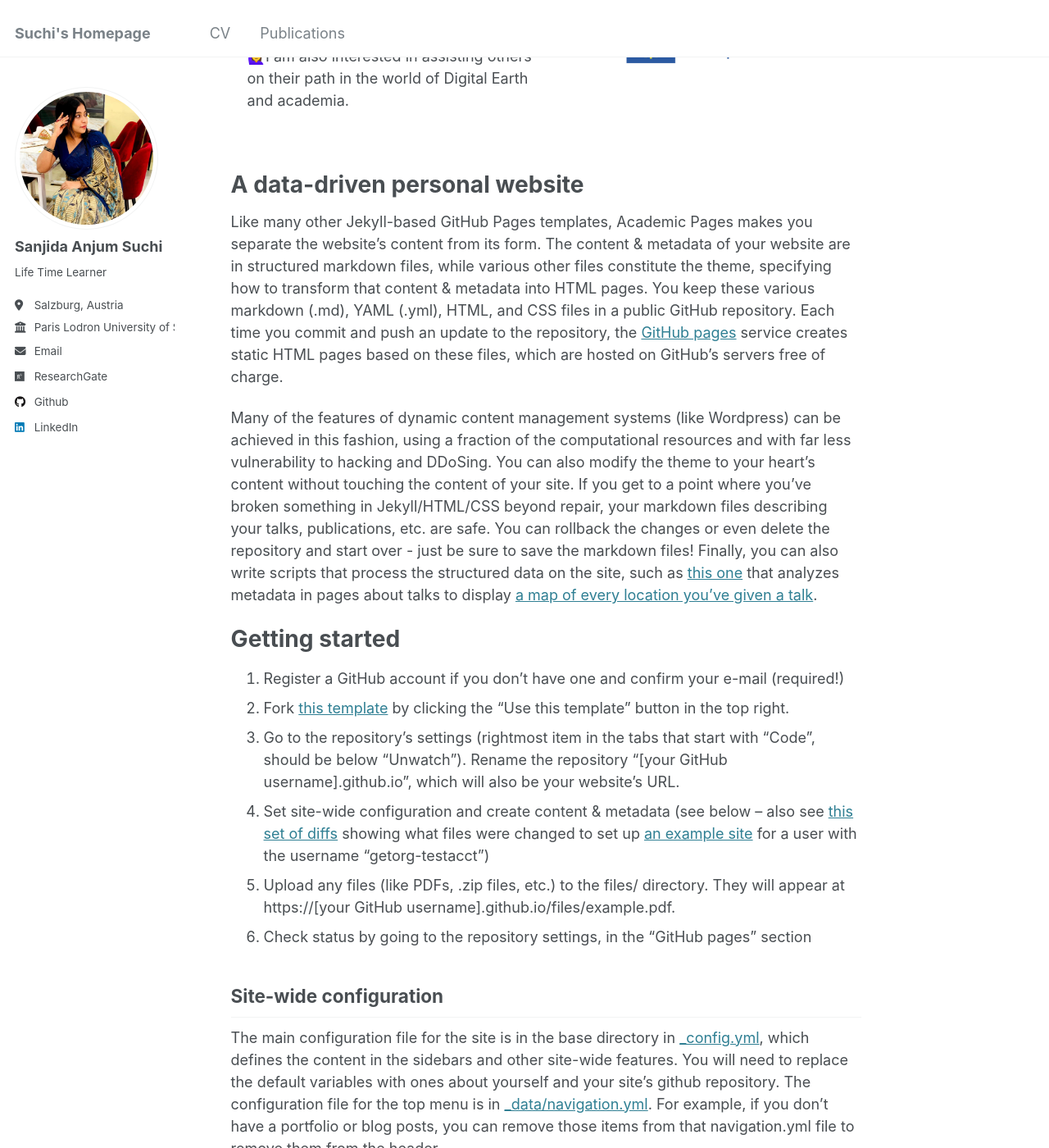
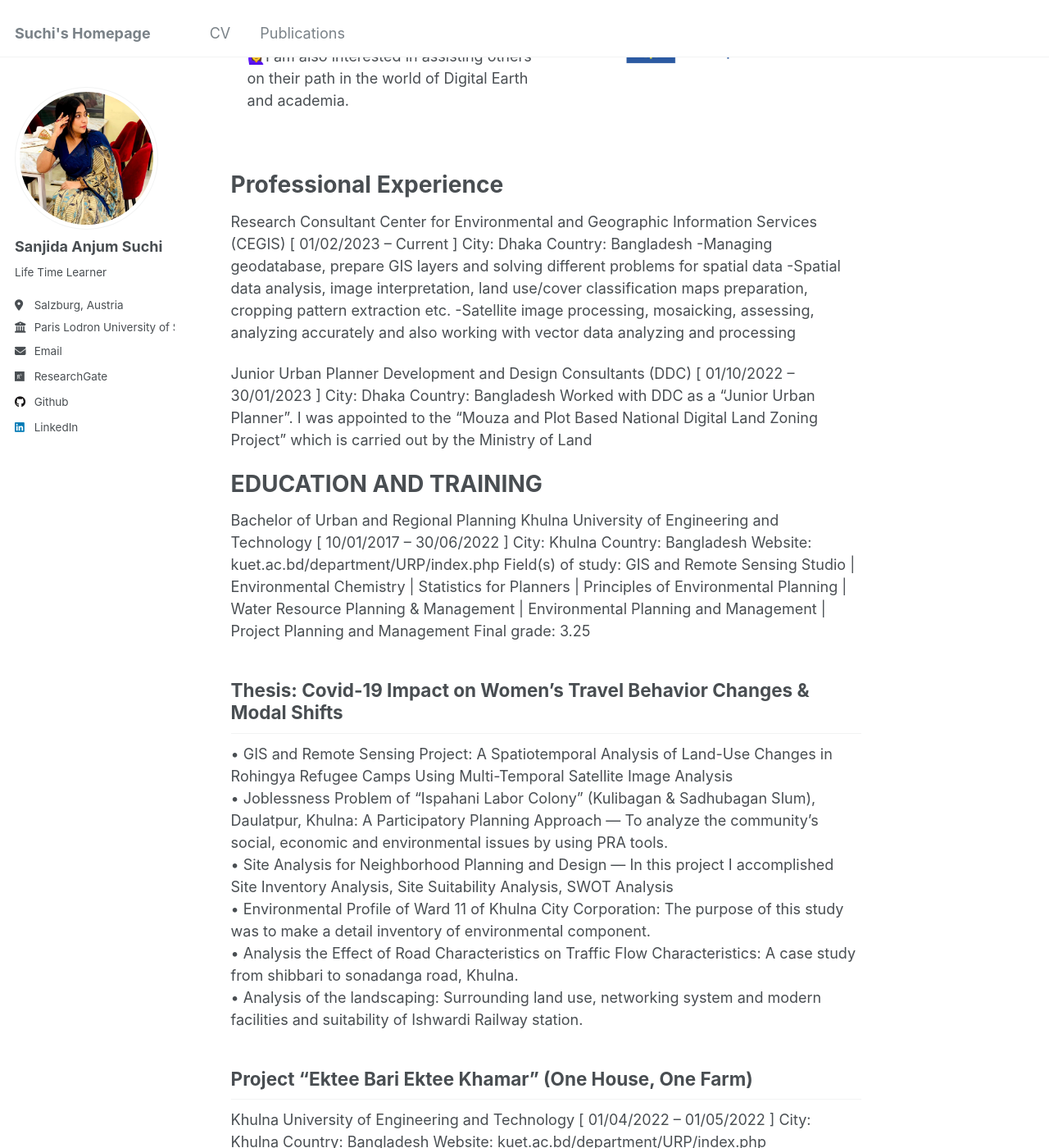
Before and after one commit to sanjidasuchi/portfolio, a Jekyll site: the page built from _pages/about.md, in a window 1280 px wide and 1400 px high, scrolled down 304 px. Shown: the whole window at 82% size. Built offline with Jekyll 4.4.1, drawn with Linux system fonts in a browser that asks for light colours; some of the changed text lies outside the part shown.

Commit message:
Update about.md

```diff
--- a/_pages/about.md
+++ b/_pages/about.md
@@ -23,41 +23,85 @@ redirect_from:
   </div>
 </div>
 
-A data-driven personal website
+Professional Experience
 ======
-Like many other Jekyll-based GitHub Pages templates, Academic Pages makes you separate the website's content from its form. The content & metadata of your website are in structured markdown files, while various other files constitute the theme, specifying how to transform that content & metadata into HTML pages. You keep these various markdown (.md), YAML (.yml), HTML, and CSS files in a public GitHub repository. Each time you commit and push an update to the repository, the [GitHub pages](https://pages.github.com/) service creates static HTML pages based on these files, which are hosted on GitHub's servers free of charge.
+Research Consultant
+Center for Environmental and Geographic Information Services (CEGIS) [ 01/02/2023 – Current ]
+City: Dhaka
+Country: Bangladesh
+-Managing geodatabase, prepare GIS layers and solving different problems for spatial data
+-Spatial data analysis, image interpretation, land use/cover classification maps preparation, cropping pattern
+extraction etc.
+-Satellite image processing, mosaicking, assessing, analyzing accurately and also working with vector data
+analyzing and processing
 
-Many of the features of dynamic content management systems (like Wordpress) can be achieved in this fashion, using a fraction of the computational resources and with far less vulnerability to hacking and DDoSing. You can also modify the theme to your heart's content without touching the content of your site. If you get to a point where you've broken something in Jekyll/HTML/CSS beyond repair, your markdown files describing your talks, publications, etc. are safe. You can rollback the changes or even delete the repository and start over - just be sure to save the markdown files! Finally, you can also write scripts that process the structured data on the site, such as [this one](https://github.com/academicpages/academicpages.github.io/blob/master/talkmap.ipynb) that analyzes metadata in pages about talks to display [a map of every location you've given a talk](https://academicpages.github.io/talkmap.html).
+Junior Urban Planner
+Development and Design Consultants (DDC) [ 01/10/2022 – 30/01/2023 ]
+City: Dhaka
+Country: Bangladesh
+Worked with DDC as a “Junior Urban Planner”. I was appointed to the “Mouza and Plot Based National Digital
+Land Zoning Project” which is carried out by the Ministry of Land
 
-Getting started
+EDUCATION AND TRAINING
 ======
-1. Register a GitHub account if you don't have one and confirm your e-mail (required!)
-1. Fork [this template](https://github.com/academicpages/academicpages.github.io) by clicking the "Use this template" button in the top right.
-1. Go to the repository's settings (rightmost item in the tabs that start with "Code", should be below "Unwatch"). Rename the repository "[your GitHub username].github.io", which will also be your website's URL.
-1. Set site-wide configuration and create content & metadata (see below -- also see [this set of diffs](http://archive.is/3TPas) showing what files were changed to set up [an example site](https://getorg-testacct.github.io) for a user with the username "getorg-testacct")
-1. Upload any files (like PDFs, .zip files, etc.) to the files/ directory. They will appear at https://[your GitHub username].github.io/files/example.pdf.
-1. Check status by going to the repository settings, in the "GitHub pages" section
+Bachelor of Urban and Regional Planning
+Khulna University of Engineering and Technology [ 10/01/2017 – 30/06/2022 ]
+City: Khulna
+Country: Bangladesh
+Website: kuet.ac.bd/department/URP/index.php
+Field(s) of study: GIS and Remote Sensing Studio | Environmental Chemistry | Statistics for Planners | Principles
+of Environmental Planning | Water Resource Planning & Management | Environmental Planning and
+Management | Project Planning and Management
+Final grade: 3.25
 
-Site-wide configuration
+
+
+
+Thesis: Covid-19 Impact on Women’s Travel Behavior Changes & Modal Shifts
 ------
-The main configuration file for the site is in the base directory in [_config.yml](https://github.com/academicpages/academicpages.github.io/blob/master/_config.yml), which defines the content in the sidebars and other site-wide features. You will need to replace the default variables with ones about yourself and your site's github repository. The configuration file for the top menu is in [_data/navigation.yml](https://github.com/academicpages/academicpages.github.io/blob/master/_data/navigation.yml). For example, if you don't have a portfolio or blog posts, you can remove those items from that navigation.yml file to remove them from the header.
+• GIS and Remote Sensing Project: A Spatiotemporal Analysis of Land-Use Changes in Rohingya Refugee Camps Using Multi-Temporal Satellite Image Analysis<br>
+• Joblessness Problem of “Ispahani Labor Colony” (Kulibagan & Sadhubagan Slum), Daulatpur, Khulna: A Participatory Planning Approach — To analyze the community's social, economic and environmental issues by using PRA tools.<br>
+• Site Analysis for Neighborhood Planning and Design — In this project I accomplished Site Inventory Analysis, Site Suitability Analysis, SWOT Analysis<br>
+• Environmental Profile of Ward 11 of Khulna City Corporation: The purpose of this study was to make a detail inventory of environmental component.<br>
+• Analysis the Effect of Road Characteristics on Traffic Flow Characteristics: A case study from shibbari to sonadanga road, Khulna.<br>
+• Analysis of the landscaping: Surrounding land use, networking system and modern facilities and suitability of Ishwardi Railway station.<br>
 
-Create content & metadata
+Project “Ektee Bari Ektee Khamar” (One House, One Farm)
 ------
-For site content, there is one markdown file for each type of content, which are stored in directories like _publications, _talks, _posts, _teaching, or _pages. For example, each talk is a markdown file in the [_talks directory](https://github.com/academicpages/academicpages.github.io/tree/master/_talks). At the top of each markdown file is structured data in YAML about the talk, which the theme will parse to do lots of cool stuff. The same structured data about a talk is used to generate the list of talks on the [Talks page](https://academicpages.github.io/talks), each [individual page](https://academicpages.github.io/talks/2012-03-01-talk-1) for specific talks, the talks section for the [CV page](https://academicpages.github.io/cv), and the [map of places you've given a talk](https://academicpages.github.io/talkmap.html) (if you run this [python file](https://github.com/academicpages/academicpages.github.io/blob/master/talkmap.py) or [Jupyter notebook](https://github.com/academicpages/academicpages.github.io/blob/master/talkmap.ipynb), which creates the HTML for the map based on the contents of the _talks directory).
+Khulna University of Engineering and Technology [ 01/04/2022 – 01/05/2022 ]
+City: Khulna
+Country: Bangladesh
+Website: kuet.ac.bd/department/URP/index.php
 
-**Markdown generator**
+DIGITAL SKILLS
+------
+Microsoft Office package: Microsoft Word, Excel, PowerPoint, Access / ArcGIS and ERDAS IMAGINE / ArcGIS, ERDAS IMAGINE 2014, Global Mapper, ILWIS, QGIS, ENVI / LiDAR Remote Sensing / Microsoft Word / GIS & Remote Sensing / Statistical analyses softwares (SPSS, R / R Studio, Amos, NVivo) / SketchUP (3D modelling) / Video Conferencing (Zoom, Teams, Skype, Webex) - Advanced / Team work orientated
 
-The repository includes [a set of Jupyter notebooks](https://github.com/academicpages/academicpages.github.io/tree/master/markdown_generator
-) that converts a CSV containing structured data about talks or presentations into individual markdown files that will be properly formatted for the Academic Pages template. The sample CSVs in that directory are the ones I used to create my own personal website at stuartgeiger.com. My usual workflow is that I keep a spreadsheet of my publications and talks, then run the code in these notebooks to generate the markdown files, then commit and push them to the GitHub repository.
+ORGANISATIONAL SKILLS
+------
+Organizations of KUET Sports- OKS; Publicity & Publication Secretary
+As the Publicity & Publication Secretary in OKS, I organized numerous indoor and outdoor games at the Students Welfare Center. Additionally, I coordinated events, including award ceremonies, contributing to the overall engagement and welfare of the student community.
+Link: www.facebook.com/OKS.KUET/
 
-How to edit your site's GitHub repository
+VOLUNTEERING
 ------
-Many people use a git client to create files on their local computer and then push them to GitHub's servers. If you are not familiar with git, you can directly edit these configuration and markdown files directly in the github.com interface. Navigate to a file (like [this one](https://github.com/academicpages/academicpages.github.io/blob/master/_talks/2012-03-01-talk-1.md) and click the pencil icon in the top right of the content preview (to the right of the "Raw | Blame | History" buttons). You can delete a file by clicking the trashcan icon to the right of the pencil icon. You can also create new files or upload files by navigating to a directory and clicking the "Create new file" or "Upload files" buttons.
+Bisorgyo FORUM
+[ Rajshahi, Bangladesh, 01/04/2020 – Current ]
+This organization was involved in distribution of relief, distribution of food items, giving medicine to village people during COVID-19 crisis & still it is continuing.<br>
+TRY, A Non-Profit Voluntary Organization of KUETians
+[ Khulna, Bangladesh, 01/03/2017 – 01/04/2022 ]
+The main purpose was to support underprivileged students by organizing fundraising campaigns, aiding families in times of illness, coordinating with the Alumni Association for assistance, and conducting initiatives such as distributing winter clothes, fixing houses, and providing small loans for purchasing study materials.<br>
+Link: www.facebook.com/try.kuet/
+DREAM-Voluntary Blood Donation Society of KUET
+[ Khulna, Bangladesh, 01/03/2017 – 01/04/2022 ]
+It has a vision for the world where no one will die in need of blood. Dream, managed by the students of KUET works to encourage the humane activity by providing blood donors. Dream work on the motto of “Donate blood, save life”<br>
+Link: www.facebook.com/DreamKuet/
 
-Example: editing a markdown file for a talk
-![Editing a markdown file for a talk](/images/editing-talk.png)
-
-For more info
+HONOURS AND AWARDS
 ------
-More info about configuring Academic Pages can be found in [the guide](https://academicpages.github.io/markdown/), the [growing wiki](https://github.com/academicpages/academicpages.github.io/wiki), and you can always [ask a question on GitHub](https://github.com/academicpages/academicpages.github.io/discussions). The [guides for the Minimal Mistakes theme](https://mmistakes.github.io/minimal-mistakes/docs/configuration/) (which this theme was forked from) might also be helpful.
+Poster Presentation - secured 1st position
+Organized by Industrial production management (IEM), KUET [ 10/02/2019 ]
+Poster Presentation, World Town Planning Day, Bangladesh - 1st Runner-Up
+Institute of Planners [ 15/06/2019 ]
+Technical Scholarship, Higher Secondary School Certificate
+Ministry of Education, Intermediate and Secondary Education Boards, Bangladesh [ 23/05/2017 ]
```
